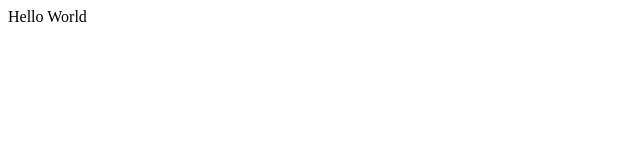
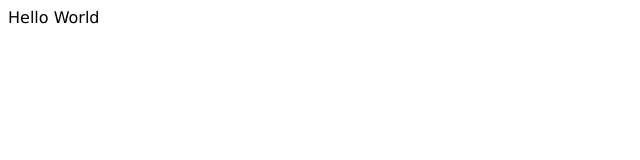
Before and after one commit to YVNG-P/colmar, a plain HTML site: page index.html in a window 1280 px wide. Shown: the full height of the page, 0-640 px from the left. Drawn offline with Linux system fonts and the light colour scheme; files that its build step writes are made by us from their sources; the site is published under a folder, as on GitHub Pages, so addresses that start at the root find nothing.

Commit message:
Update index.html

```diff
--- a/index.html
+++ b/index.html
@@ -2,7 +2,7 @@
   <html>
 
     <head>
-      <link rel="stylesheet" type="text/css" href="/c/Users/vijay/colmar/resources/css/style.css">
+      <link rel="stylesheet" type="text/css" href="resources/css/style.css">
     </head>
 
     <body>
```
